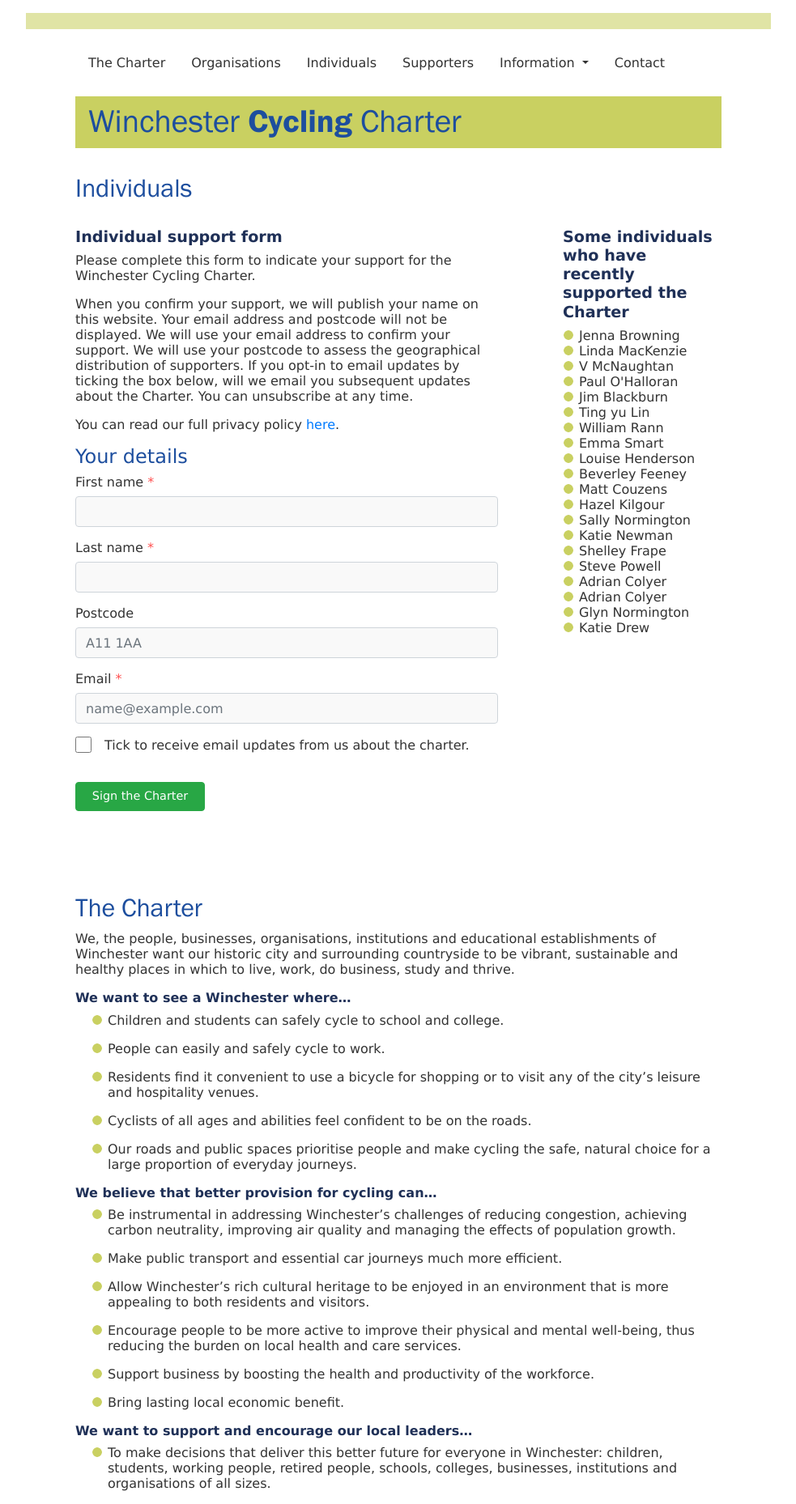
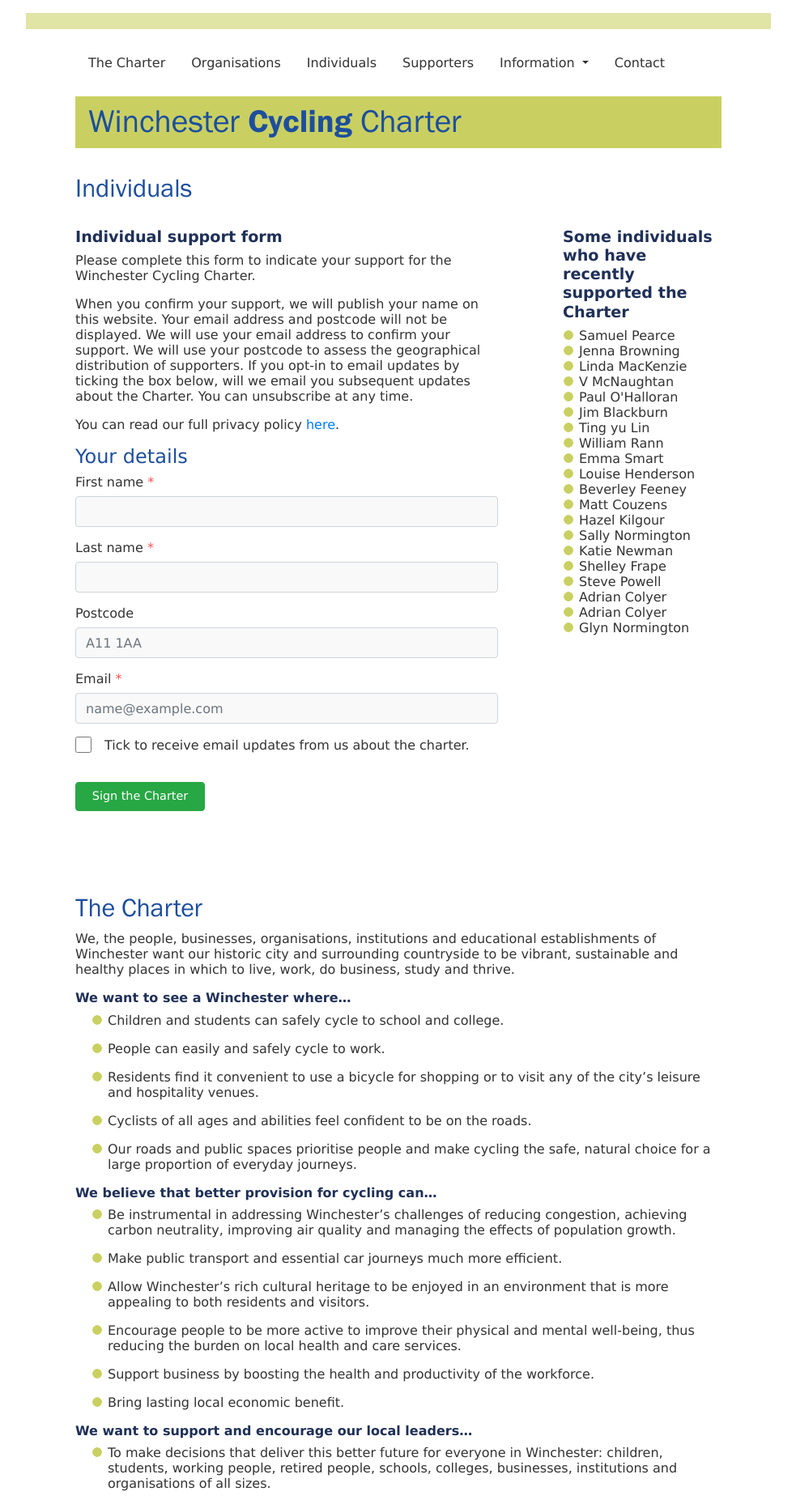
Before and after one commit to winchestercyclingcharter/winchestercyclingcharter.github.io, a Jekyll site: the page built from ind-page.md, in a window 1280 px wide. Shown: the whole page at 81% size, without its empty margins (148-1131 px from the left). Built offline with Jekyll 4.4.1, drawn with Linux system fonts in a browser that asks for light colours; nearby versions of some CDN libraries.

Commit message:
Update people.yml

```diff
--- a/_data/people.yml
+++ b/_data/people.yml
@@ -732,3 +732,4 @@ people:
 - { lastname: McNaughtan, firstname: V, dt: 20211030-203037-178781 }
 - { lastname: MacKenzie, firstname: Linda, dt: 20211031-064002-179327 }
 - { lastname: Browning, firstname: Jenna, dt: 20211102-143735-532421 }
+- { lastname: Pearce, firstname: Samuel, dt: 20211104-104324-946090 }
```
